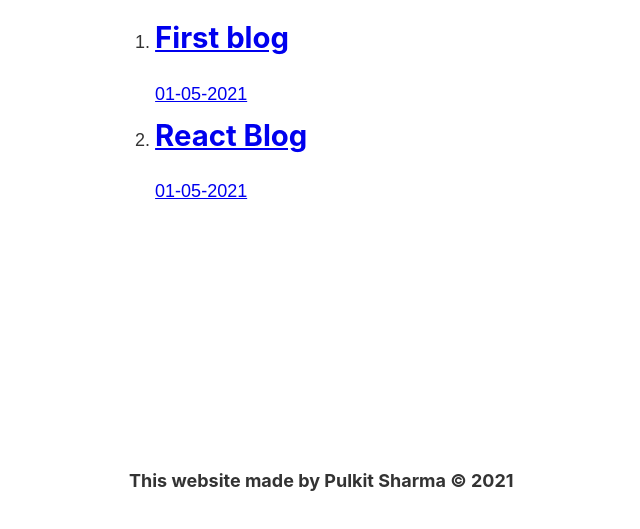
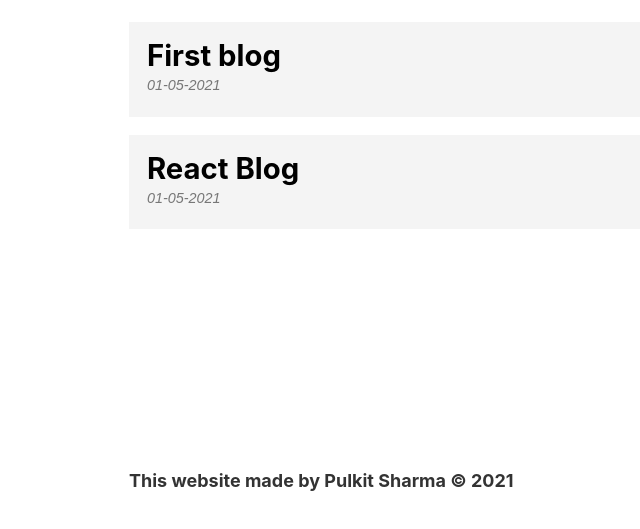
Before and after one commit to x3rxe5/gatsby-bootcamp, a Gatsby site: page /blog in a window 1280 px wide. Shown: the part 265-794 px from the top of the page, without its empty margins (154-794 px from the left). Built offline with nearby package versions, Linux system fonts and the light colour scheme; Gatsby itself is replaced by a stand-in of ours.

```diff
--- a/gatsby-config.js
+++ b/gatsby-config.js
@@ -20,6 +20,21 @@
         path:`${__dirname}/src/`
       },
     },
-    'gatsby-transformer-remark',
+    'gatsby-plugin-sharp',
+    {
+      resolve:"gatsby-transformer-remark",
+      options:{
+        plugins:[
+          'gatsby-remark-relative-images',
+          {
+            resolve:'gatsby-remark-images',
+            options:{
+              maxWidth:750,
+              linkImagesToOriginal:false,
+            }
+          }
+        ]
+      }
+    }
   ],
 }
--- a/package.json
+++ b/package.json
@@ -16,6 +16,10 @@
   "dependencies": {
     "gatsby": "^3.4.0",
     "gatsby-plugin-sass": "^4.4.0",
+    "gatsby-plugin-sharp": "^3.4.0",
+    "gatsby-remark-images": "^5.1.0",
+    "gatsby-remark-relative-images": "^2.0.2",
+    "gatsby-source-contentful": "^5.4.0",
     "gatsby-source-filesystem": "^3.4.0",
     "gatsby-transformer-remark": "^4.1.0",
     "node-sass": "^5.0.0",
--- a/src/components/footer.js
+++ b/src/components/footer.js
@@ -1,5 +1,6 @@
 import React from "react";
 import { graphql,useStaticQuery } from "gatsby";
+import "./footer.scss";
 
 export default function Footer(){
     const data = useStaticQuery(graphql`
@@ -14,7 +15,9 @@
     const name = data.site.siteMetadata.author
     return(
         <>
-            <h4>This website made by {name} &copy; 2021</h4>
+            <footer className="footer">
+                <h4>This website made by {name} &copy; 2021</h4>
+            </footer>
         </>
     )
 }
--- /dev/null
+++ b/src/components/footer.scss
@@ -0,0 +1,3 @@
+.footer{
+    margin-top:5rem;
+}
--- a/src/pages/blog.js
+++ b/src/pages/blog.js
@@ -1,7 +1,7 @@
 import React from "react";
 import Layout from "./../components/layout";
 import {Link,graphql,useStaticQuery } from "gatsby";
-
+import "./blog.scss";
 
 export default function Blog(){
     const data = useStaticQuery(graphql`
@@ -26,10 +26,10 @@
     return(
         <Layout>
             <h1>Blog </h1>
-            <ol>
+            <ol className="posts">
                 {data.allMarkdownRemark.edges.map((edge) => {
                     return(
-                        <li>
+                        <li className="post">
                             <Link to={`/blog/${edge.node.fields.slug}`}>
                                 <h2>{edge.node.frontmatter.title}</h2>
                                 <p>{edge.node.frontmatter.date}</p>
--- /dev/null
+++ b/src/pages/blog.scss
@@ -0,0 +1,30 @@
+.posts{
+    list-style-type: none;
+    margin:0;
+}
+
+.post{
+    margin:1rem 0;
+
+    a{
+        background: #f4f4f4;
+        color:black;
+        display:block;
+        padding:1rem;
+        text-decoration: none;
+    }
+
+    a:hover{
+        background: #e4e4e4;
+    }
+
+    h2{
+        margin-bottom:0;
+    }
+
+    p{
+        color:#777777;
+        font-size:0.8rem;
+        font-style: italic;
+    }
+}
```
Also changed, not shown: 1 other file.
